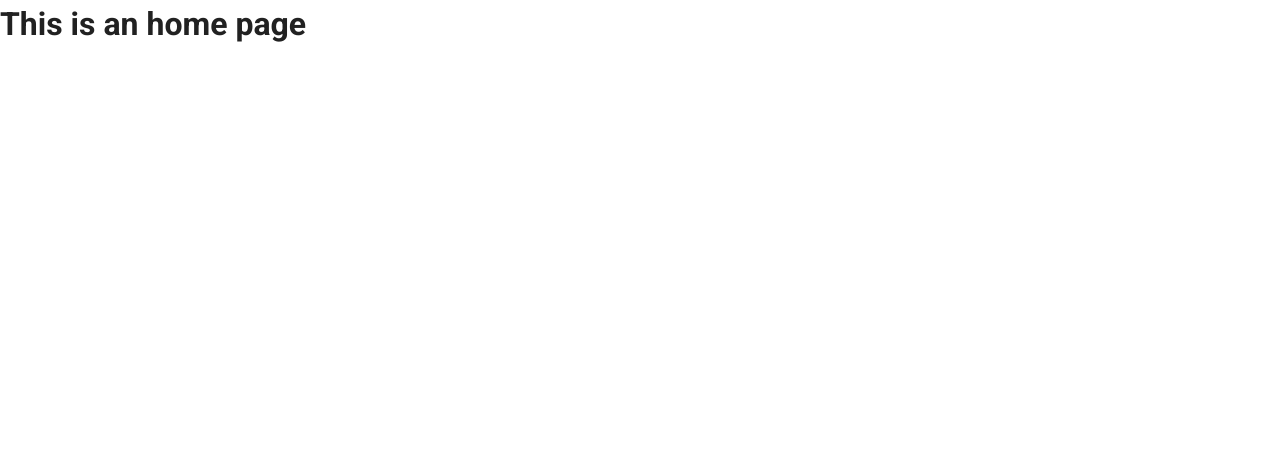
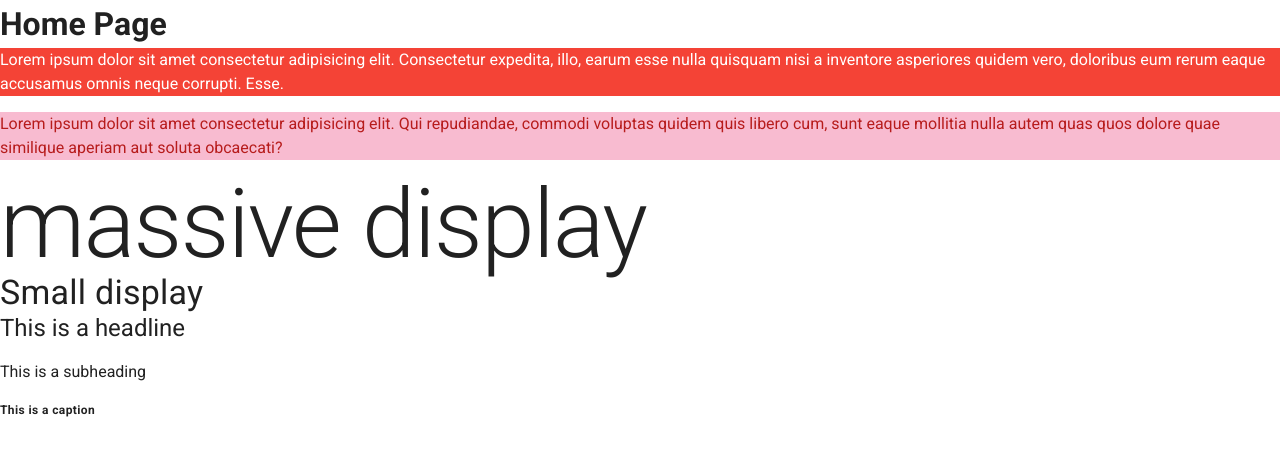
Before and after one commit to matheusborn/vuetify-tutorial, a Vue app: page / in a window 1280 px wide. Shown: the top 456 px of the page. Built offline with nearby package versions, Linux system fonts and the light colour scheme.

Commit message:
Text & Colors

```diff
--- a/src/views/Home.vue
+++ b/src/views/Home.vue
@@ -1,6 +1,22 @@
 <template>
   <div class="home">
-    <h1>This is an home page</h1>
+    <h1>Home Page</h1>
+    <p class="red white--text">
+      Lorem ipsum dolor sit amet consectetur adipisicing elit. Consectetur
+      expedita, illo, earum esse nulla quisquam nisi a inventore asperiores
+      quidem vero, doloribus eum rerum eaque accusamus omnis neque corrupti.
+      Esse.
+    </p>
+    <p class="pink lighten-4 red--text text--darken-4">
+      Lorem ipsum dolor sit amet consectetur adipisicing elit. Qui repudiandae,
+      commodi voluptas quidem quis libero cum, sunt eaque mollitia nulla autem
+      quas quos dolore quae similique aperiam aut soluta obcaecati?
+    </p>
+    <h1 class="display-4 text-lowercase">Massive Display</h1>
+    <h4 class="display-1">Small display</h4>
+    <p class="headline">This is a headline</p>
+    <p class="subheading">This is a subheading</p>
+    <p class="caption font-weight-bold">This is a caption</p>
   </div>
 </template>
 
```
